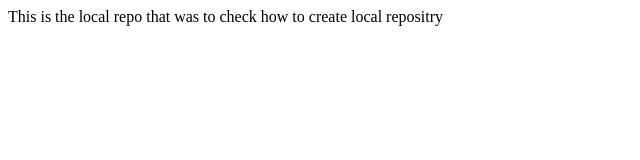
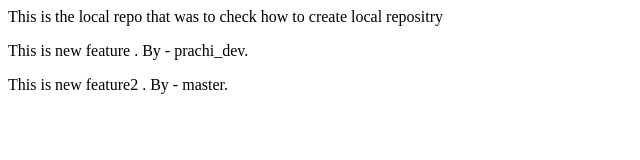
Before and after one commit to PrachiBangre/localrepo, a plain HTML site: page index.html in a window 1280 px wide. Shown: the whole page, without its empty margins (0-640 px from the left). Drawn offline with Linux system fonts and the light colour scheme.

Commit message:
new feature added by master

```diff
--- a/index.html
+++ b/index.html
@@ -1,3 +1,11 @@
 <p>
     This is the local repo that was to check how to create local repositry
 </p>
+<p>
+    This is new feature .
+    By - prachi_dev.
+</p>
+<p>
+    This is new feature2 .
+    By - master.
+</p>
```
